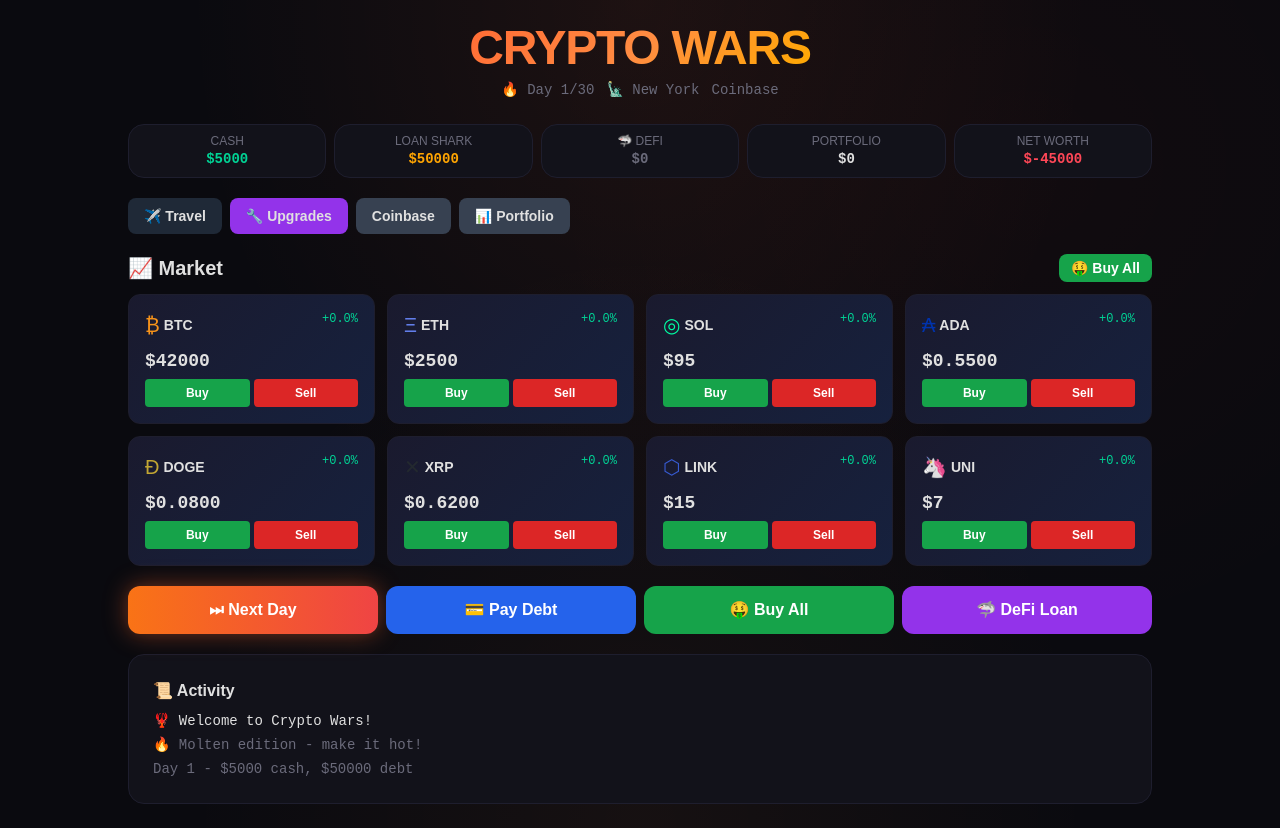
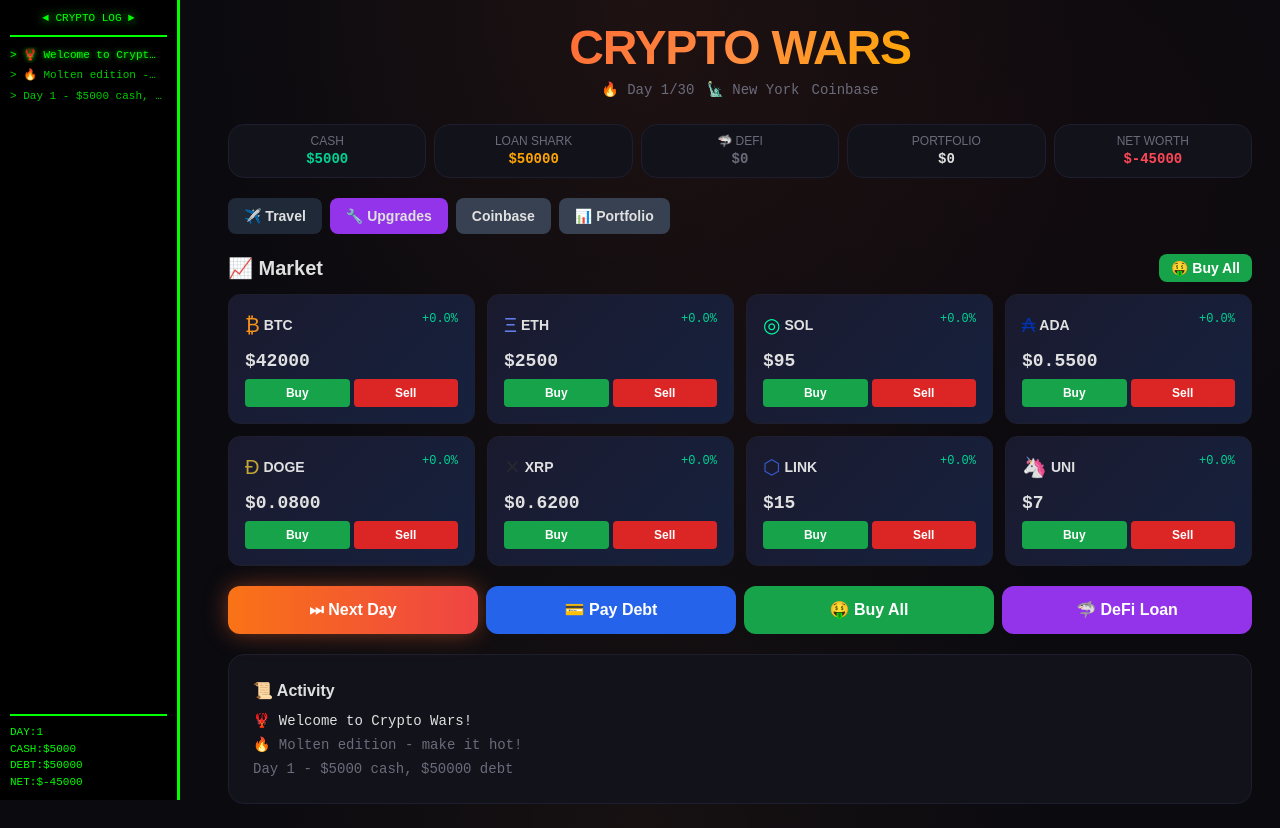
Before and after one commit to nocodezoo/crypto-wars, a plain HTML site: page index.html in a window 1280 px wide. Drawn offline with nearby package versions, Linux system fonts and the light colour scheme.

Commit message:
Feature 1: 8-bit green terminal log panel

```diff
--- a/index.html
+++ b/index.html
@@ -82,6 +82,57 @@
         }
 
         .pulsing { animation: pulse-lava 2s infinite; }
+
+        /* 8-bit terminal panel */
+        .bit-panel {
+            position: fixed;
+            left: 0;
+            top: 0;
+            bottom: 0;
+            width: 180px;
+            background: #000;
+            border-right: 3px solid #00ff00;
+            font-family: 'Courier New', monospace;
+            font-size: 11px;
+            color: #00ff00;
+            padding: 10px;
+            overflow: hidden;
+            z-index: 50;
+        }
+
+        .bit-title {
+            text-align: center;
+            border-bottom: 2px solid #00ff00;
+            padding-bottom: 8px;
+            margin-bottom: 10px;
+            text-shadow: 0 0 10px #00ff00;
+        }
+
+        .bit-log {
+            height: calc(100% - 120px);
+            overflow-y: auto;
+            padding-right: 5px;
+        }
+
+        .bit-log div {
+            margin-bottom: 4px;
+            white-space: nowrap;
+            overflow: hidden;
+            text-overflow: ellipsis;
+        }
+
+        .bit-stats {
+            position: absolute;
+            bottom: 10px;
+            left: 10px;
+            right: 10px;
+            border-top: 2px solid #00ff00;
+            padding-top: 8px;
+        }
+
+        @media (max-width: 768px) {
+            .bit-panel { display: none; }
+        }
 
         @keyframes flicker {
             0%, 100% { opacity: 1; }
@@ -202,7 +253,7 @@
             const [defiDebt, setDefiDebt] = useState(0);
             const [defiLoans, setDefiLoans] = useState([]); // Track active loans
 
-            const addLog = (msg) => setLog(l => [msg, ...l].slice(0, 12));
+            const addLog = (msg) => setLog(l => [msg, ...l].slice(0, 20));
 
             // === HELPERS ===
             const getPortfolioValue = () => {
@@ -650,7 +701,27 @@
             }
 
             // === RENDER ===
-            return h('div', { className: 'min-h-screen p-4 md:p-6' },
+            // 8-bit terminal panel
+            const renderBitPanel = () => h('div', { className: 'bit-panel' },
+                h('div', { className: 'bit-title' }, '◄ CRYPTO LOG ►'),
+                h('div', { className: 'bit-log' },
+                    log.map((msg, i) =>
+                        h('div', { key: i, style: {
+                            color: i === 0 ? '#00ff00' : i < 5 ? '#00cc00' : '#006600',
+                            textShadow: i === 0 ? '0 0 5px #00ff00' : 'none'
+                        }}, '> ' + msg)
+                    )
+                ),
+                h('div', { className: 'bit-stats' },
+                    h('div', null, 'DAY:' + day),
+                    h('div', null, 'CASH:$' + cash.toFixed(0)),
+                    h('div', null, 'DEBT:$' + debt.toFixed(0)),
+                    h('div', null, 'NET:$' + getNetWorth().toFixed(0))
+                )
+            );
+
+            return h('div', { className: 'min-h-screen pl-48 p-4 md:pl-56 md:p-6' },
+                renderBitPanel(),
                 h('div', { className: 'max-w-5xl mx-auto' },
                     // HEADER
                     h('div', { className: 'text-center mb-6' },
```
